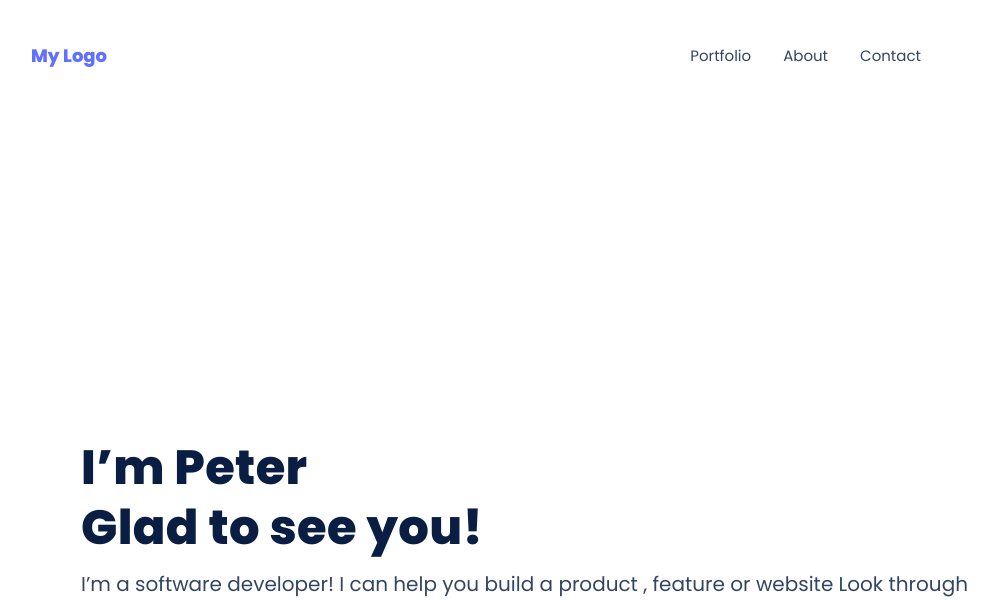
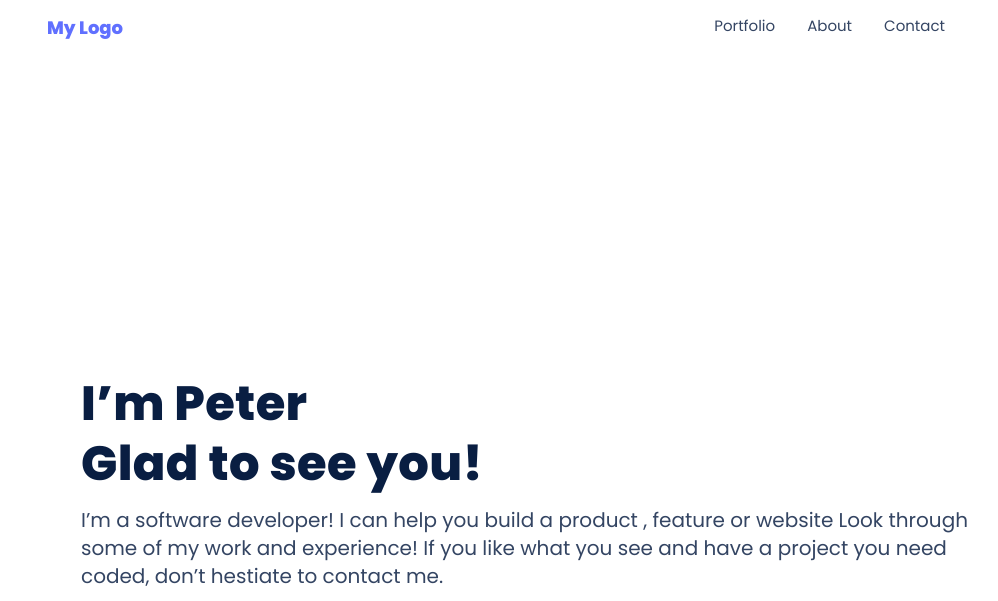
Before and after one commit to PeteUgwu/Portfolio-set-up, a website: page index.html in a window 1280 px wide. Shown: the top 601 px of the page, without its empty margins (148-1146 px from the left). Drawn offline with nearby package versions, Linux system fonts and the light colour scheme.

Commit message:
Update mobile version

```diff
--- a/index.html
+++ b/index.html
@@ -21,15 +21,15 @@
     <section class="landing">
       <header>
         <nav class="nav-container toolbar-container">
-          <a class="logo" href="#">My Logo</a>
+          <a id="logo" href="#">My Logo</a>
 
           <a class="hamburger">
             <i class="fa fa-solid fa-bars"></i>
           </a>
           <ul class="menu-bar">
-            <li class="nav"><a>Portfolio</a></li>
-            <li class="nav"><a>About</a></li>
-            <li class="nav"><a>Contact</a></li>
+            <li class="nav"><a href="#Portfolio">Portfolio</a></li>
+            <li class="nav"><a href="#aboutme">About</a></li>
+            <li class="nav"><a href="#contact-me">Contact</a></li>
           </ul>
         </nav>
 
--- a/style.css
+++ b/style.css
@@ -31,10 +31,8 @@
   left: 0;
   right: 0;
   position: absolute;
-  background: #6070ff;
+  background: #fff;
   mix-blend-mode: multiply;
-
-  /* z-index: 5; */
   transform: translate(-100%);
   transition: all 1s ease-in-out;
   padding: 1.5rem;
@@ -43,16 +41,32 @@
 .show {
   transform: translate(0);
   backdrop-filter: blur(8px);
+  transform: translate(0);
+  backdrop-filter: blur(8px);
+  background: #6070ff;
+  width: 100%;
+  height: 100vh;
 }
-
-/* .desktop-image {
-  display: none;
-} */
 
 ul,
 li {
   list-style: none;
   padding-left: 0;
+}
+
+header {
+  position: fixed;
+  top: 0;
+  left: 0;
+  right: 0;
+  width: 100%;
+  display: flex;
+  justify-content: space-between;
+  align-items: center;
+  /* padding: 20px 36px 15px 24px; */
+  box-sizing: border-box;
+  background-color: #fff;
+  z-index: 1;
 }
 
 .mobile-menu-inner ul {
@@ -77,6 +91,7 @@
   margin-left: auto;
   color: #fff;
   font-size: 2rem;
+  margin-left: 80%;
 }
 
 i {
@@ -180,6 +195,7 @@
   padding: 24px 24px 1px;
   border-bottom-left-radius: 80px;
   margin-bottom: 2rem;
+  margin-top: 3rem;
   background-image: url("/images/headerbg.png");
   background-size: cover;
   background-position: 100% 10%;
@@ -198,18 +214,18 @@
 }
 
 .nav-container {
-  width: 100%;
-  height: 12px;
+  width: 80%;
   color: #6070ff;
 }
 
-a .logo {
+#logo {
   font-family: "Poppins", sans-serif;
   font-style: normal;
   font-weight: 700;
   font-size: 18px;
   line-height: 20px;
   color: #6070ff;
+  padding-left: 2.5rem;
 }
 
 p {
@@ -241,6 +257,9 @@
   padding-top: 50px;
   margin-bottom: 0;
   color: #172b4d;
+  transition-property: font-size;
+  transition-duration: 4s;
+  transition-delay: 2s;
 }
 
 h2 {
@@ -644,14 +663,23 @@
     width: 100%;
     background-color: #fff;
     margin-bottom: 8rem;
+    margin-top: 0;
     border-bottom-left-radius: 80px;
+  }
+
+  header {
+    width: 100%;
+    position: fixed;
+    background-color: #fff;
+    padding-top: 0;
+    padding-bottom: 5px;
   }
 
   .nav-container {
     background-color: #fff;
     width: 100%;
     overflow: hidden;
-    padding-bottom: 2rem;
+    padding-top: 0;
   }
 
   .nav-container .fa-bars {
@@ -676,6 +704,8 @@
     font-weight: 500;
     font-size: 15px;
     line-height: 20px;
+    text-decoration: none;
+    transition: all 0.3s ease-in-out;
   }
 
   .nav {
@@ -688,6 +718,21 @@
     margin-right: 32px;
   }
 
+  .nav a:hover {
+    color: #6070ff;
+  }
+
+  .nav a:hover::after {
+    transform: scaleX(1);
+  }
+
+  .nav a::after {
+    display: block;
+    content: "";
+    border-bottom: solid 3px #6070ff;
+    transform: scaleX(0);
+    transition: transform 0.3s ease-in-out;
+  }
   .main {
     padding: 260px 10px 255px 205px;
     text-align: left;
@@ -1009,12 +1054,17 @@
     transform: translate(10px);
   }
 
-  .logo {
+  #logo {
     margin-left: 9.688rem;
     animation: spin 2s;
+    transition: transform 0.4s ease-in-out;
   }
 
-  nav .logo {
+  #logo:hover {
+    transform: scale(1.1);
+  }
+
+  nav #logo {
     font-style: normal;
     font-weight: 700;
     font-size: 18px;
```
